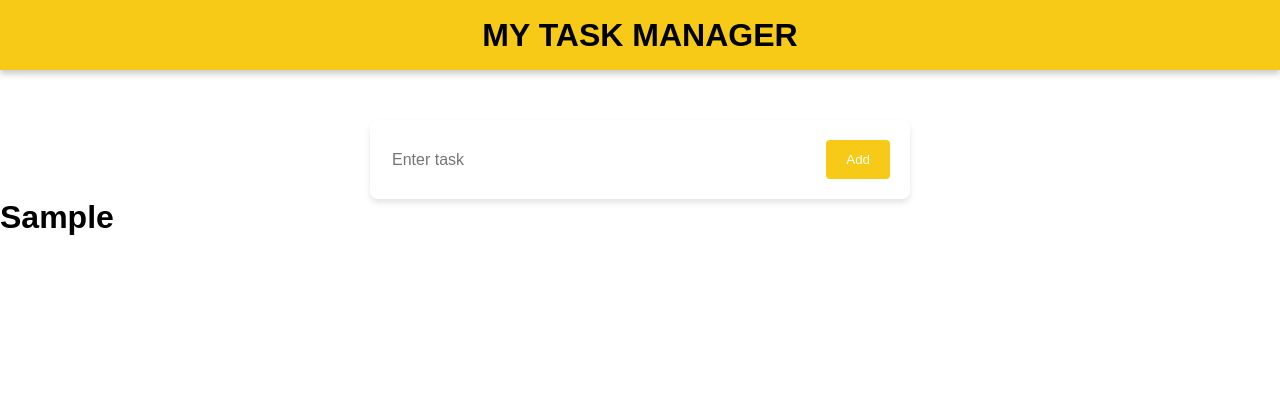
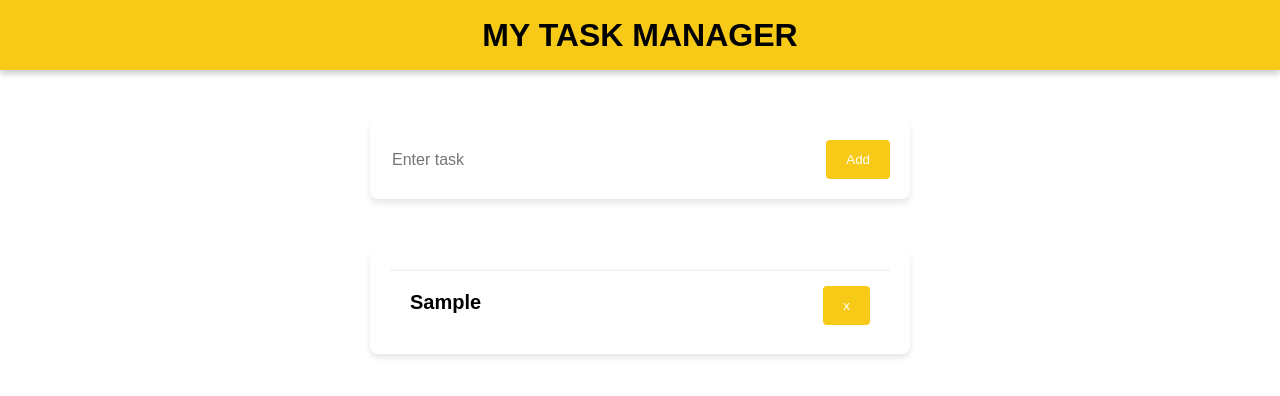
Before and after one commit to Majey/turbo-invention, a React (Vite) app: page / in a window 1280 px wide. Both pictures are taken after typing "Sample" into the empty fields and a click on the button "Add". Shown: the top 396 px of the page. Built offline with nearby package versions, Linux system fonts and the light colour scheme.

Commit message:
Additing delete button

```diff
--- a/src/components/Task.jsx
+++ b/src/components/Task.jsx
@@ -1,5 +1,17 @@
+import styles from "./task.module.css";
+
 const Task = ({ task }) => {
-  return <h1>{task}</h1>;
+  return (
+    <div className={styles.task}>
+      <hr className={styles.line} />
+      <div className={styles.taskName}>
+        {task}
+        <span>
+          <button className={styles.deleteButton}>x</button>
+        </span>
+      </div>
+    </div>
+  );
 };
 
 export default Task;
--- a/src/components/TaskList.jsx
+++ b/src/components/TaskList.jsx
@@ -1,8 +1,9 @@
 import Task from "./Task";
+import styles from "./tasklist.module.css"
 
 const TaskList = ({ todos }) => {
   return (
-    <div>
+    <div className={styles.list}>
       {todos.map((task) => (
         <Task key={todos.indexOf(task)} task={task} />
       ))}
--- /dev/null
+++ b/src/components/task.module.css
@@ -0,0 +1,26 @@
+.task {
+  width: 500px;
+  color: 353935;
+  font-size: 20px;
+  margin: 0 auto;
+}
+
+.taskName {
+  font-weight: bold;
+  padding: 20px;
+}
+
+.deleteButton {
+  float: right;
+  padding: 12px 20px;
+  border: none;
+  background-color: #f7ca18;
+  color: white;
+  margin-top: -5px;
+  border-radius: 4px;
+  cursor: pointer;
+}
+
+.line {
+  border: 1px solid #f4f4f4;
+}
--- /dev/null
+++ b/src/components/tasklist.module.css
@@ -0,0 +1,8 @@
+.list {
+  border-radius: 8px;
+  box-shadow: 0 4px 6px rgba(0, 0, 0, 0.1);
+  width: 500px;
+  margin: 0 auto;
+  padding: 20px;
+  margin-top: 50px;
+}
```
